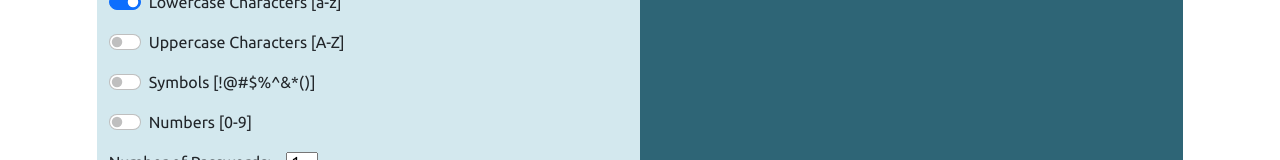
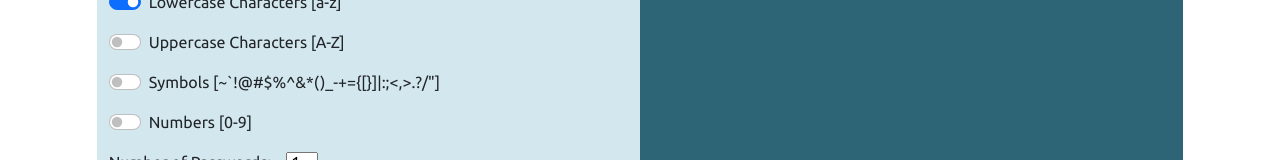
Before and after one commit to Joeseff6/Password-Generator, a React (Create React App) app: page / in a window 1280 px wide. Shown: the part 170-330 px from the top of the page. Built offline with nearby package versions, Linux system fonts and the light colour scheme.

Commit message:
Added available symbols

```diff
--- a/src/components/InputContainer.js
+++ b/src/components/InputContainer.js
@@ -105,7 +105,7 @@ class InputContainer extends React.Component {
                 onChange={() => this.setState({ symbols: !this.state.symbols })}
               />
               <label className="form-check-label" htmlFor="symbols">
-                Symbols [!@#$%^&*()]
+                Symbols {'[~`!@#$%^&*()_-+={[}]|:;\<,>.?/"]'}
               </label>
             </div>
             <div className="form-check form-switch my-3">
```
